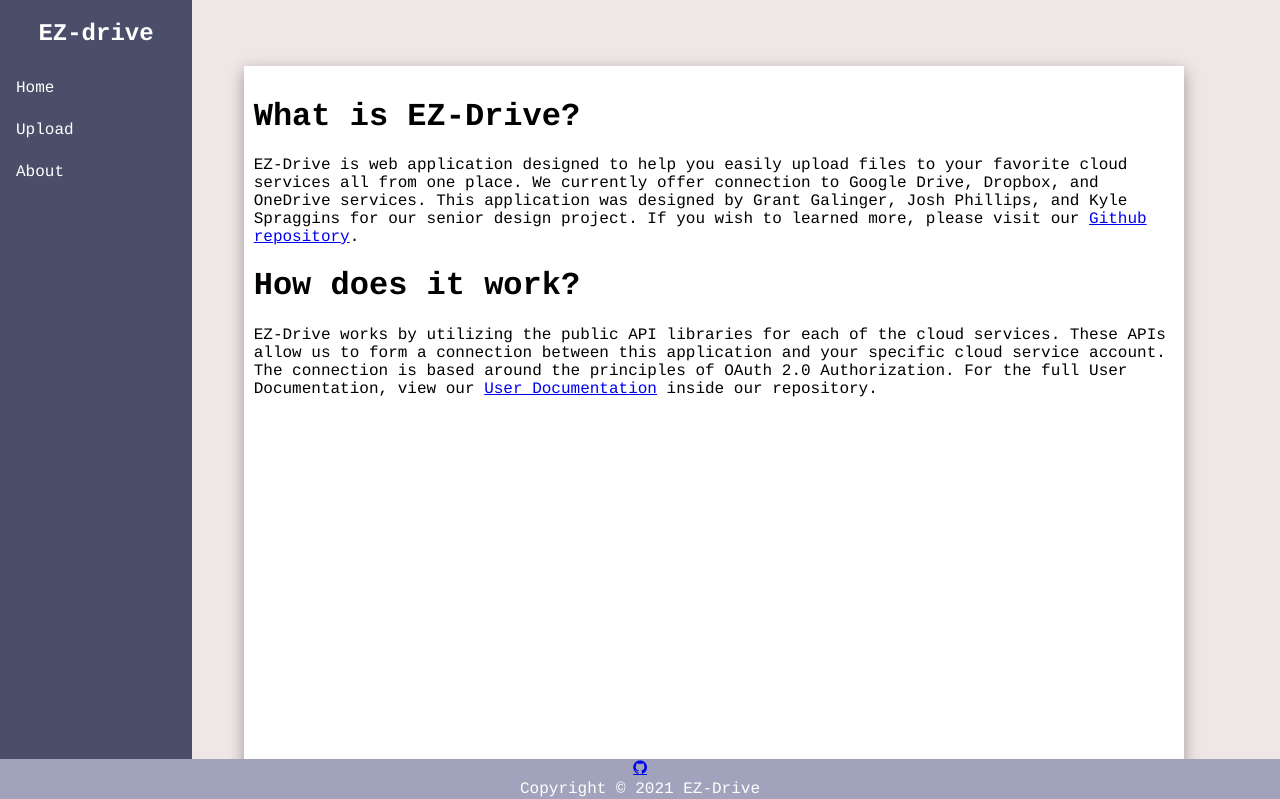
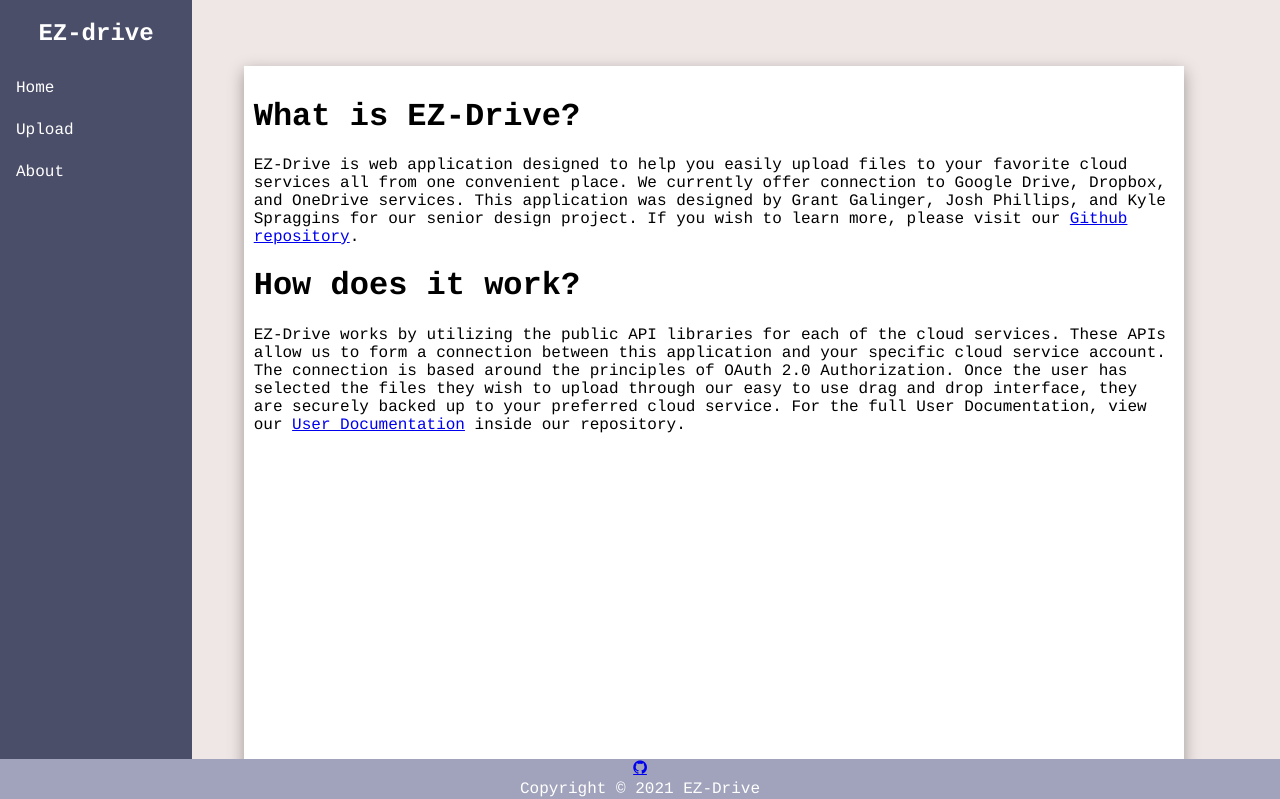
Before and after one commit to GRGalinger/Senior-Design, a PHP site: page /Projects/about.php in a window 1280 px wide. Shown: the top 799 px of the page. Run offline with PHP 8.4, Linux system fonts and the light colour scheme.

Commit message:
small readme and about updates

```diff
--- a/Development/about.php
+++ b/Development/about.php
@@ -4,16 +4,19 @@
 
 <div class="container-about">
     <h1> What is EZ-Drive? </h1>
-    <p> EZ-Drive is web application designed to help you easily upload files to your favorite cloud services all from one place.
+    <p> EZ-Drive is web application designed to help you easily upload files to your favorite cloud services all from one
+        convenient place.
         We currently offer connection to Google Drive, Dropbox, and OneDrive services.
         This application was designed by Grant Galinger, Josh Phillips, and Kyle Spraggins for our senior design project.
-        If you wish to learned more, please visit our
+        If you wish to learn more, please visit our
         <a href="https://github.com/GRGalinger/SeniorDesign" target="_blank">Github repository</a>.
     </p>
     <h1> How does it work? </h1>
     <p> EZ-Drive works by utilizing the public API libraries for each of the cloud services.
         These APIs allow us to form a connection between this application and your specific cloud service account.
         The connection is based around the principles of OAuth 2.0 Authorization.
+        Once the user has selected the files they wish to upload through our easy to use drag and drop interface,
+        they are securely backed up to your preferred cloud service.
         For the full User Documentation, view our <a href="https://github.com/GRGalinger/SeniorDesign/blob/master/Files/Assignments/User_Documentation.md" target="_blank">User Documentation</a>
         inside our repository.
     </p>
```
Also changed, not shown: README.md.
